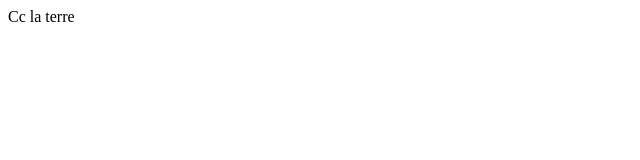
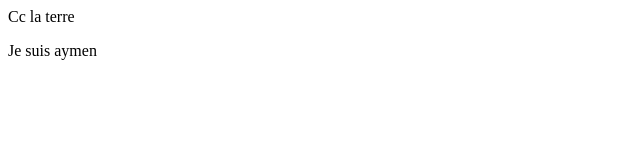
Before and after one commit to aymensellaouti/glsiIotCSS, a plain HTML site: page index.html in a window 1280 px wide. Shown: the full height of the page, 0-640 px from the left. Drawn offline with Linux system fonts and the light colour scheme.

Commit message:
add paragraphe

```diff
--- a/index.html
+++ b/index.html
@@ -8,5 +8,6 @@
   </head>
   <body>
     Cc la terre
+    <p>Je suis aymen</p>
   </body>
 </html>
```
